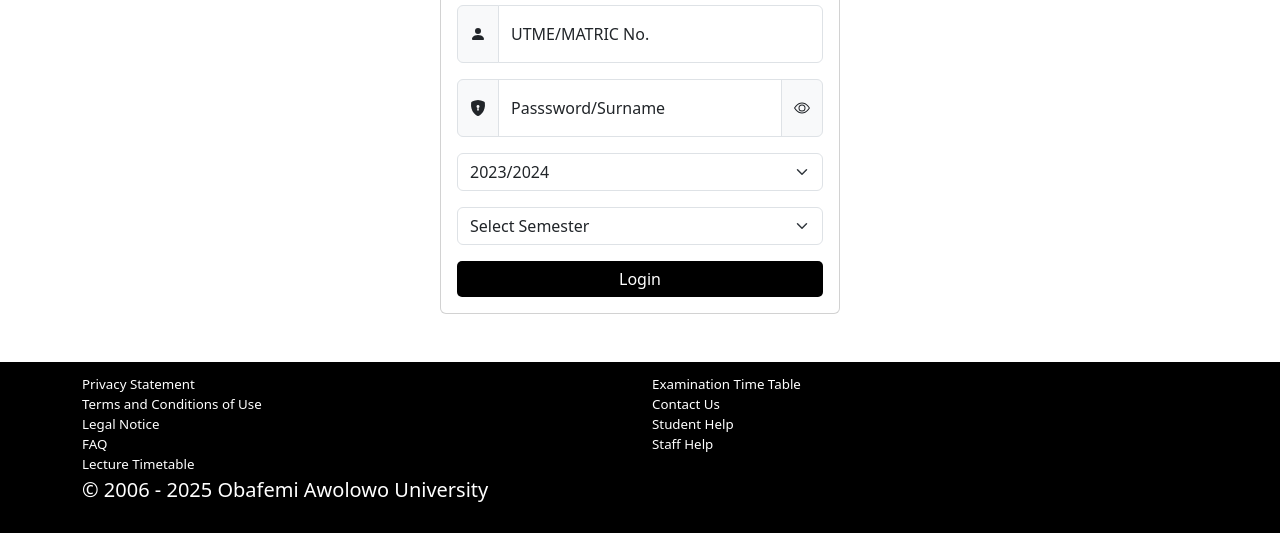
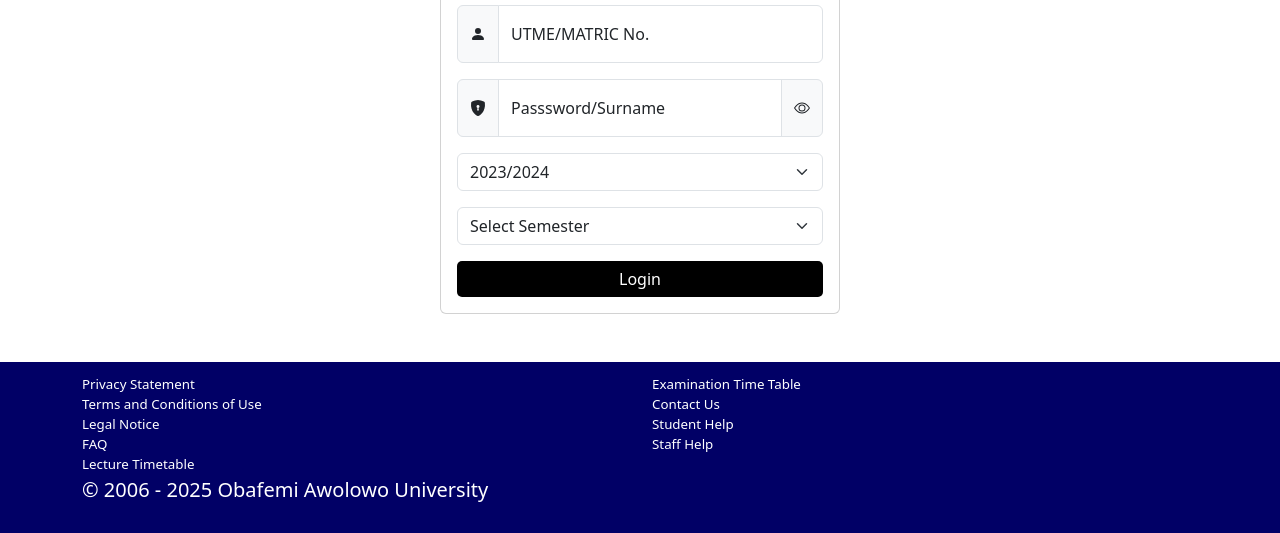
Before and after one commit to Ayomide-Philip/oau-portal, a React app: page / in a window 1280 px wide. Shown: the part 450-983 px from the top of the page. Built offline with nearby package versions, Linux system fonts and the light colour scheme.

Commit message:
Update footer styling: change background color to dark blue

```diff
--- a/public/style/style.css
+++ b/public/style/style.css
@@ -165,7 +165,7 @@ div.profile>div>h4.profile-heading {
 }
 
 footer {
-    background-color: black;
+    background-color: #010066;
     padding: 1%;
     width: 100%;
     color: white;
```
